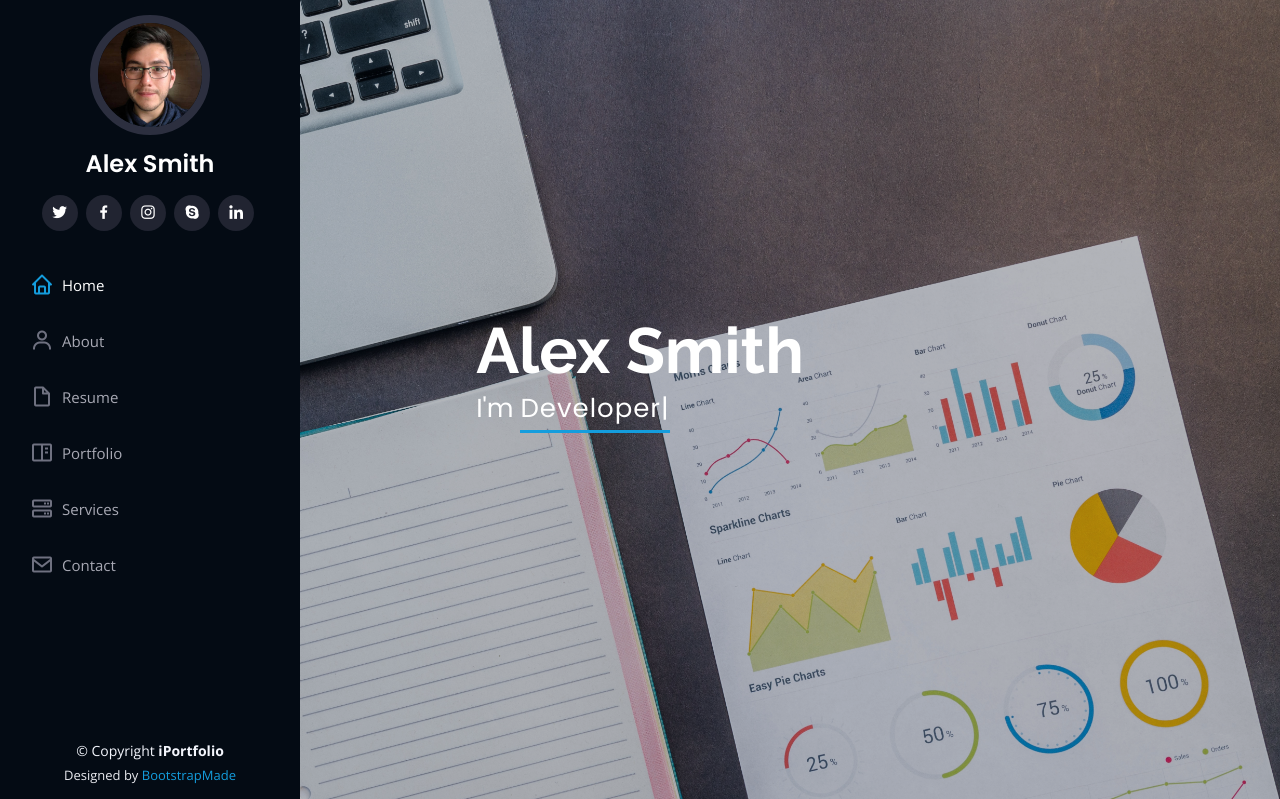
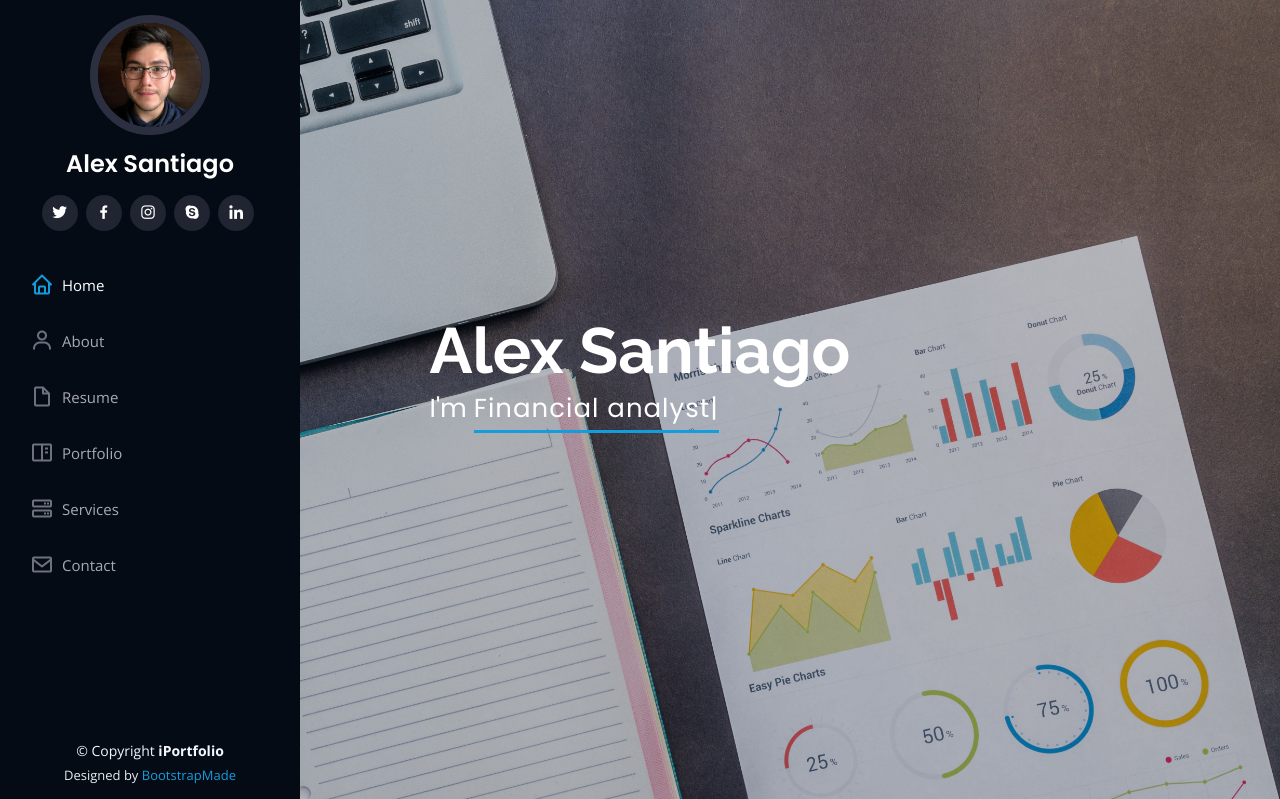
Before and after one commit to Alex-Stgo/portfolio, a Flask app: page / in a window 1280 px wide. Shown: the top 799 px of the page. Run offline with Flask 2, Linux system fonts and the light colour scheme; some libraries are stand-ins or nearby versions.

Commit message:
Cambios en nombre y etiquetas principales

```diff
--- a/templates/index.html
+++ b/templates/index.html
@@ -5,12 +5,14 @@
   <meta charset="utf-8">
   <meta content="width=device-width, initial-scale=1.0" name="viewport">
 
-  <title>iPortfolio Bootstrap Template - Index</title>
+  <title>Alex Santiago - Professional portfolio</title>
   <meta content="" name="description">
   <meta content="" name="keywords">
 
   <!-- Favicons -->
-  <link href="static/assets/img/favicon.png" rel="icon">
+  <!-- Este es el link para el ícono -->
+  <!-- <link href="static/assets/img/favicon.png" rel="icon"> -->
+
   <link href="static/assets/img/apple-touch-icon.png" rel="apple-touch-icon">
 
   <!-- Google Fonts -->
@@ -46,7 +48,7 @@
 
       <div class="profile">
         <img src="static/assets/img/profile-img.jpg" alt="" class="img-fluid rounded-circle">
-        <h1 class="text-light"><a href="index.html">Alex Smith</a></h1>
+        <h1 class="text-light"><a href="index.html">Alex Santiago</a></h1>
         <div class="social-links mt-3 text-center">
           <a href="#" class="twitter"><i class="bx bxl-twitter"></i></a>
           <a href="#" class="facebook"><i class="bx bxl-facebook"></i></a>
@@ -72,8 +74,8 @@
   <!-- ======= Hero Section ======= -->
   <section id="hero" class="d-flex flex-column justify-content-center align-items-center">
     <div class="hero-container" data-aos="fade-in">
-      <h1>Alex Smith</h1>
-      <p>I'm <span class="typed" data-typed-items="Designer, Developer, Freelancer, Photographer"></span></p>
+      <h1>Alex Santiago</h1>
+      <p>I'm <span class="typed" data-typed-items="BI developer, Financial analyst, Data expert, Developer, Math modeler"></span></p>
     </div>
   </section><!-- End Hero -->
 
@@ -253,7 +255,7 @@
           <div class="col-lg-6" data-aos="fade-up">
             <h3 class="resume-title">Sumary</h3>
             <div class="resume-item pb-0">
-              <h4>Alex Smith</h4>
+              <h4>Alex Santiago</h4>
               <p><em>Innovative and deadline-driven Graphic Designer with 3+ years of experience designing and developing user-centered digital/print marketing material from initial concept to final, polished deliverable.</em></p>
               <ul>
                 <li>Portland par 127,Orlando, FL</li>
```
